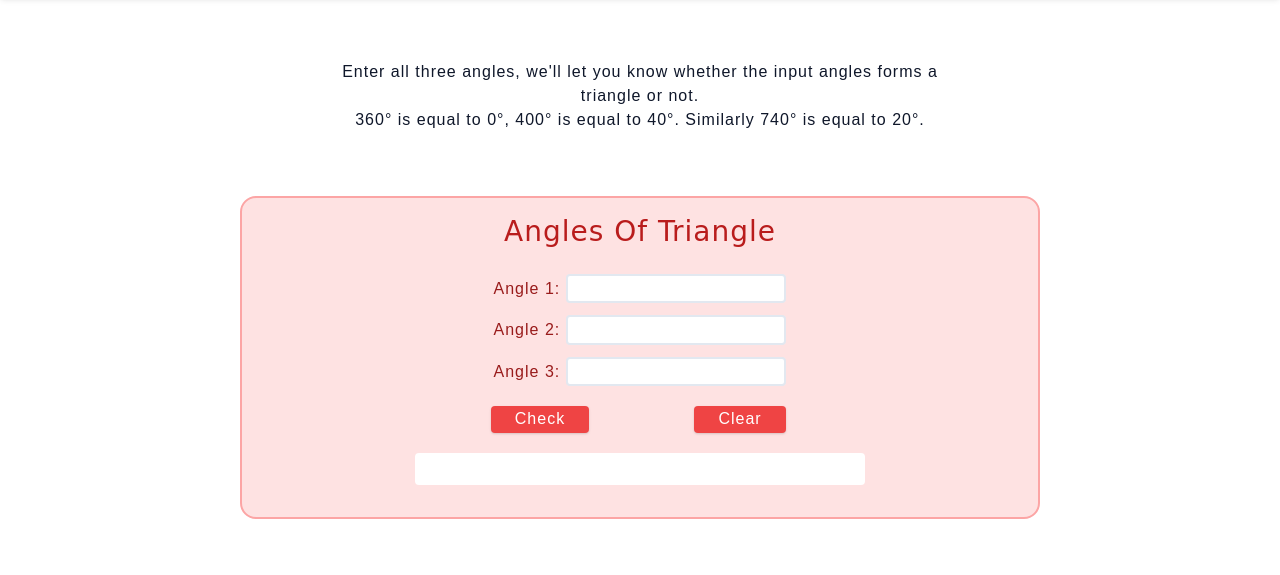
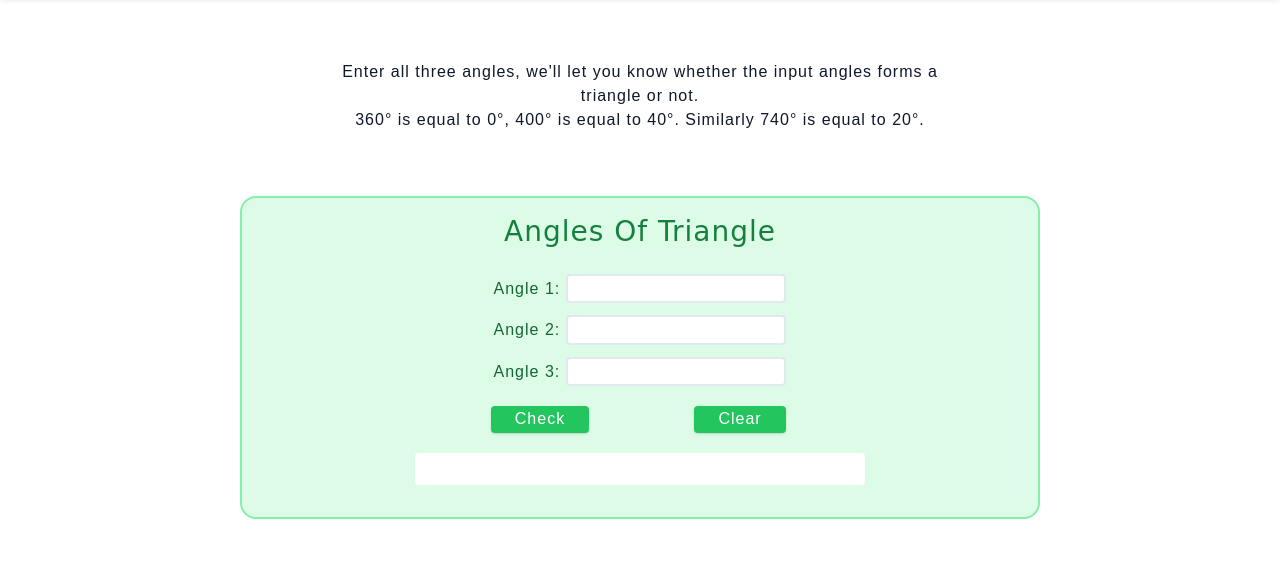
Before and after one commit to swastikpatro/neog-mark12-Fun_With_Triangles, a plain HTML site: page index.html in a window 1280 px wide. Shown: the part 68-643 px from the top of the page. Drawn offline with Linux system fonts and the light colour scheme.

Commit message:
style: changed primary colors to green

```diff
--- a/css/styles.css
+++ b/css/styles.css
@@ -19,15 +19,15 @@ html {
 :root {
   /* colors */
   /* primary */
-  --primary-100: #fee2e2;
-  --primary-200: #fecaca;
-  --primary-300: #fca5a5;
-  --primary-400: #f87171;
-  --primary-500: #ef4444;
-  --primary-600: #dc2626;
-  --primary-700: #b91c1c;
-  --primary-800: #991b1b;
-  --primary-900: #7f1d1d;
+  --primary-100: #dcfce7;
+  --primary-200: #bbf7d0;
+  --primary-300: #86efac;
+  --primary-400: #4ade80;
+  --primary-500: #22c55e;
+  --primary-600: #16a34a;
+  --primary-700: #15803d;
+  --primary-800: #166534;
+  --primary-900: #14532d;
 
   /* grey */
   --grey-50: #f8fafc;
```
